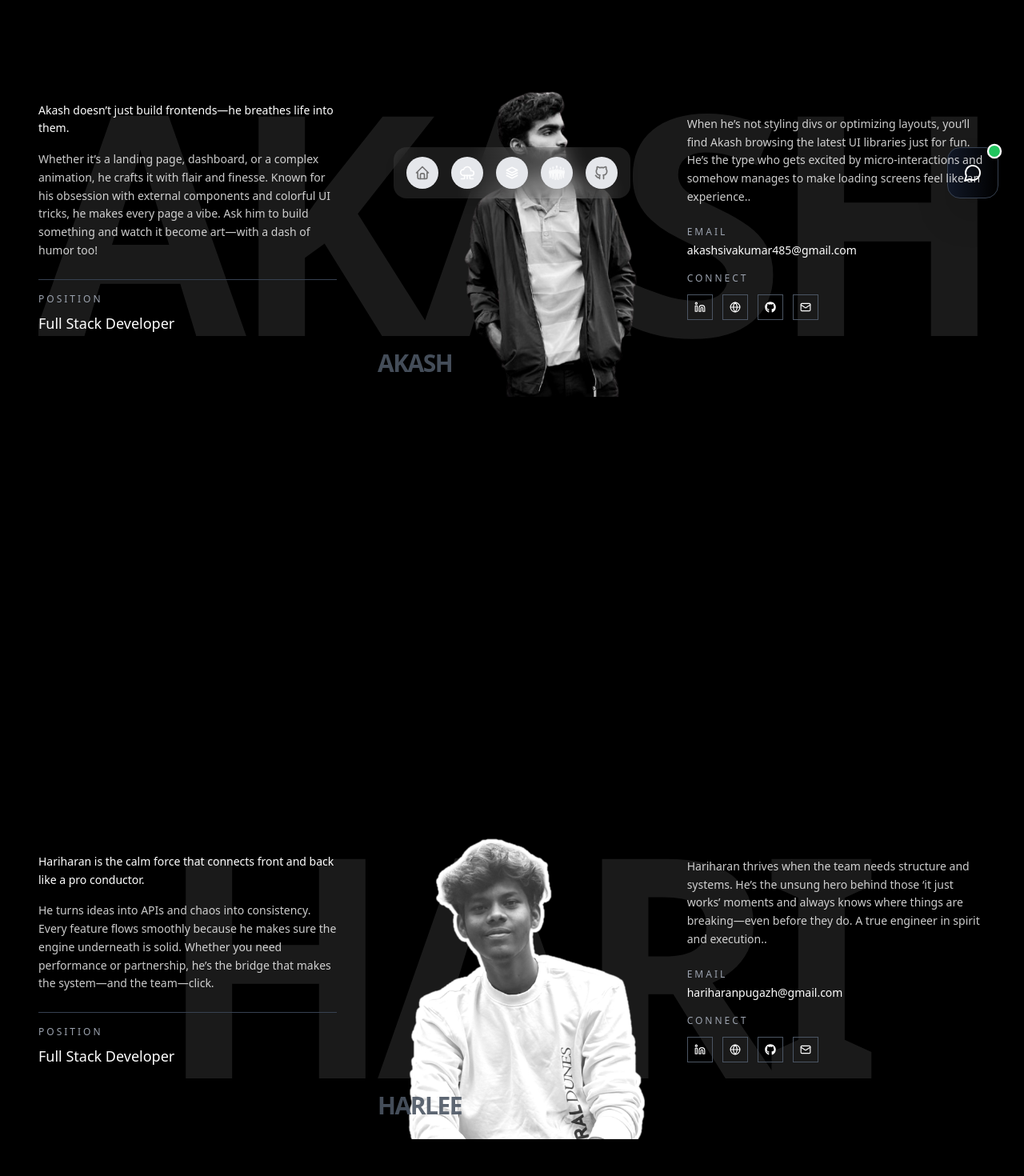
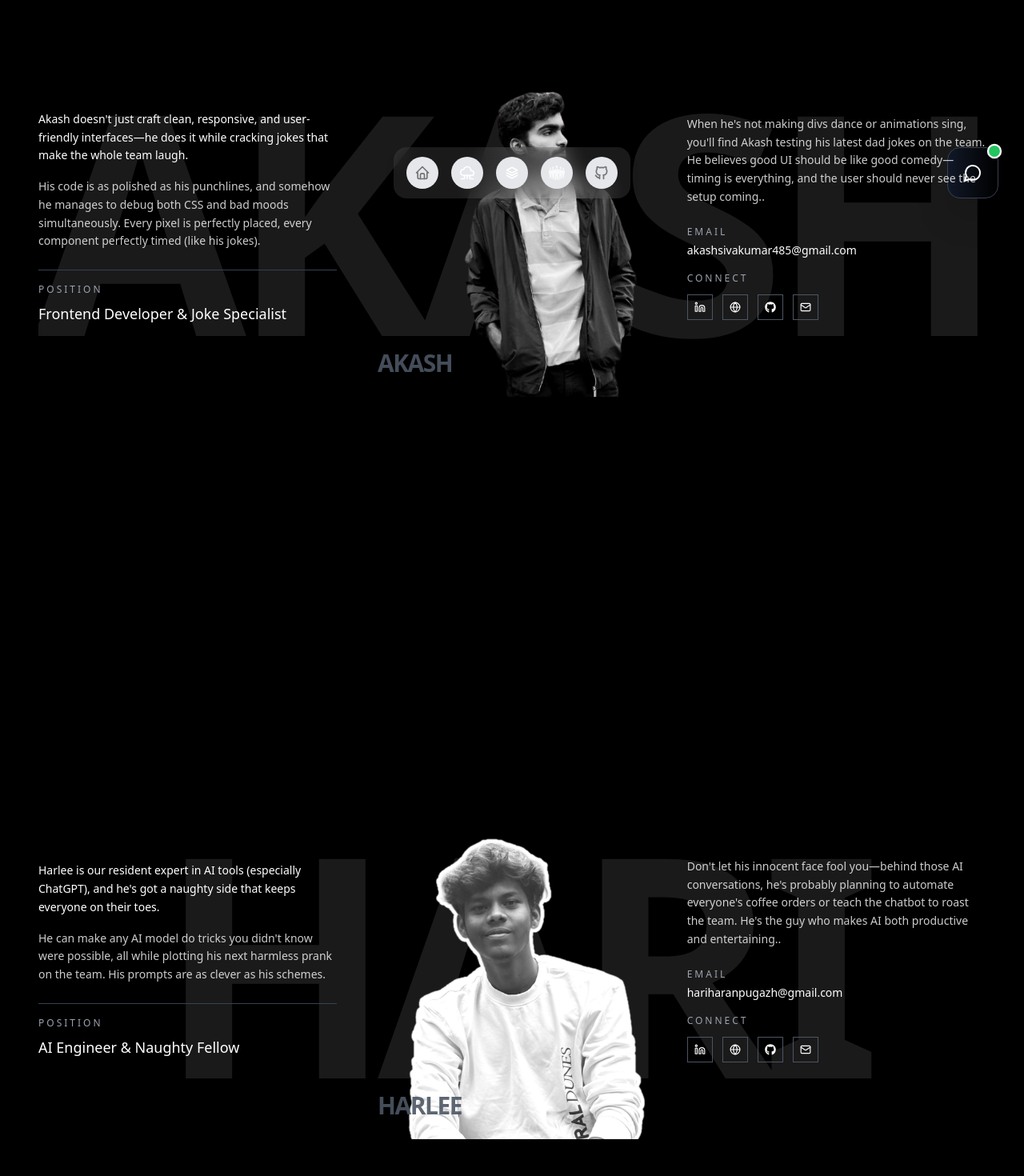
Before and after one commit to FestiFly/HAAKA-Frontend, a React (Vite) app: page /team in a window 1280 px wide. Shown: the part 520-1990 px from the top of the page at 80% size. Built offline with nearby package versions, Linux system fonts and the light colour scheme.

Commit message:
Team name Updated

```diff
--- a/src/components/TeamMembers.tsx
+++ b/src/components/TeamMembers.tsx
@@ -11,10 +11,10 @@ const teamMembers = [
   {
     name: "AKASH",
     bgname: "AKASH",
-    role: "Full Stack Developer",
-    oneline: "The UI Wizard Who Turns Pixels into Magic",
-    bio: "Akash doesn’t just build frontends—he breathes life into them. Whether it’s a landing page, dashboard, or a complex animation, he crafts it with flair and finesse. Known for his obsession with external components and colorful UI tricks, he makes every page a vibe. Ask him to build something and watch it become art—with a dash of humor too!",
-    bio2: "When he’s not styling divs or optimizing layouts, you’ll find Akash browsing the latest UI libraries just for fun. He’s the type who gets excited by micro-interactions and somehow manages to make loading screens feel like an experience.",
+    role: "Frontend Developer & Joke Specialist",
+    oneline: "The UI Wizard Who Codes with Comedy",
+    bio: "Akash doesn't just craft clean, responsive, and user-friendly interfaces—he does it while cracking jokes that make the whole team laugh. His code is as polished as his punchlines, and somehow he manages to debug both CSS and bad moods simultaneously. Every pixel is perfectly placed, every component perfectly timed (like his jokes).",
+    bio2: "When he's not making divs dance or animations sing, you'll find Akash testing his latest dad jokes on the team. He believes good UI should be like good comedy—timing is everything, and the user should never see the setup coming.",
     image: akashImg,
     social: {
       linkedin: "https://www.linkedin.com/in/akash-s-/",
@@ -25,11 +25,11 @@ const teamMembers = [
   },
   {
     name: "HARLEE",
-    role: "Full Stack Developer",
+    role: "AI Engineer & Naughty Fellow",
     bgname: "HARI",
-    oneline: "The Backbone Who Keeps It All Together",
-    bio: "Hariharan is the calm force that connects front and back like a pro conductor. He turns ideas into APIs and chaos into consistency. Every feature flows smoothly because he makes sure the engine underneath is solid. Whether you need performance or partnership, he’s the bridge that makes the system—and the team—click.",
-    bio2: "Hariharan thrives when the team needs structure and systems. He’s the unsung hero behind those ‘it just works’ moments and always knows where things are breaking—even before they do. A true engineer in spirit and execution.",
+    oneline: "The AI Whisperer with a Mischievous Streak",
+    bio: "Harlee is our resident expert in AI tools (especially ChatGPT), and he's got a naughty side that keeps everyone on their toes. He can make any AI model do tricks you didn't know were possible, all while plotting his next harmless prank on the team. His prompts are as clever as his schemes.",
+    bio2: "Don't let his innocent face fool you—behind those AI conversations, he's probably planning to automate everyone's coffee orders or teach the chatbot to roast the team. He's the guy who makes AI both productive and entertaining.",
     image: hariharanImg,
     social: {
       linkedin: "https://www.linkedin.com/in/hari-haran-z/",
@@ -40,11 +40,11 @@ const teamMembers = [
   },
   {
     name: "AJAY CHAKRAVARTHI",
-    role: "Full Stack Developer",
+    role: "GenAI Developer & Brainstormer",
     bgname: "AJAY",
-    oneline: "The Powerhouse of Ideas and Execution",
-    bio: "Ajay is the team’s brain engine and solution generator. Got a crazy requirement? He’s already 5 steps ahead. His energy, logic, and bold approach mean no task feels too big. He’s the one who starts with “What if…” and ends with “It’s done.” When speed meets brainpower—you get Ajay.",
-    bio2: "From brainstorming features to writing solid logic, Ajay brings unmatched energy to every sprint. He doesn’t just finish tasks—he elevates them. The team often wonders if he has a secret clone working in parallel.",
+    oneline: "The Innovation Engine Powered by GenAI",
+    bio: "Ajay is the guy who brains the innovation with GenAI themes (yes, he invented that verb). His mind works like a supercharged neural network—feed him a problem and watch him generate solutions faster than GPT-4. He doesn't just think outside the box; he redesigns the entire box using generative AI.",
+    bio2: "His brainstorming sessions are legendary. He'll start with 'What if we use AI to...' and end up with three revolutionary ideas, two working prototypes, and one existential question about whether AI dreams of electric sheep.",
     image: ajayImg,
     social: {
       linkedin: "https://www.linkedin.com/in/ajay-chakravarthi/",
@@ -55,11 +55,11 @@ const teamMembers = [
   },
   {
     name: "KAVIN",
-    role: "Full Stack Developer",
+    role: "Full Stack Developer & Mr. Extrovert",
     bgname: "KAVIN",
-    oneline: "The Silent Force of Our Backend World",
-    bio: "Kavin might be quiet in the room, but his code speaks volumes. He dives into backend problems like puzzles and returns with elegant, working logic. No complaints, no noise—just clean, dependable solutions with a touch of shy wit. He’s our go-to when backend logic needs some serious love (and zero bugs).",
-    bio2: "He doesn’t speak much in meetings, but his commits do. Kavin enjoys crafting elegant backend solutions, usually late at night, and somehow manages to ship features that no one even realized were broken yet.",
+    oneline: "The Silent Contributor Who Works Magic Behind Scenes",
+    bio: "Kavin has mastered the art of being an introvert in meetings but an extrovert in code. He doesn't involve himself in team drama, but he works harder for the team than anyone else. His commits speak louder than his voice ever will, and his solutions are always elegantly simple.",
+    bio2: "He's the team's secret weapon—while everyone else is talking, he's already building. His motto: 'Less meetings, more features.' Somehow, he delivers exactly what the project needs before anyone even realizes they needed it.",
     image: kavinImg,
     social: {
       linkedin: "https://www.linkedin.com/in/kavin-b-/",
@@ -70,11 +70,11 @@ const teamMembers = [
   },
   {
     name: "AKIL",
-    role: "Full Stack Developer",
+    role: "Tech Explorer & Research Guru",
     bgname: "AKIL",
-    oneline: "The Explorer Who Knows It All",
-    bio: "Akil is the guy who discovers a new tool before it trends. His curiosity knows no bounds—from AI APIs to obscure CLI tools, he’s already on it. A confident debugger and natural builder, he takes backend tasks and solves them with flair, leaving the rest of us wondering, “How did he do that so fast?” Always exploring, always surprising.",
-    bio2: "If there’s a dev tool that exists, Akil’s probably tried it before lunch. He’s the team’s scout—always learning, always experimenting. His GitHub activity graph looks like it’s training for a marathon.",
+    oneline: "The Fearless Pioneer Who Explores Everything",
+    bio: "Akil brings new ideas by exploring all new fields, and honestly, he doesn't care about conventional wisdom—which is exactly why he discovers the coolest stuff. While others stick to familiar tools, he's already three frameworks ahead, testing something that was released five minutes ago.",
+    bio2: "His 'don't care' attitude is actually his superpower. He's not afraid to break things, try weird APIs, or dive into documentation that makes other developers cry. His exploration adventures usually end with 'Hey guys, check out this amazing thing I found!'",
     image: akilImg,
     social: {
       linkedin: "https://www.linkedin.com/in/akil-a-/",
```
